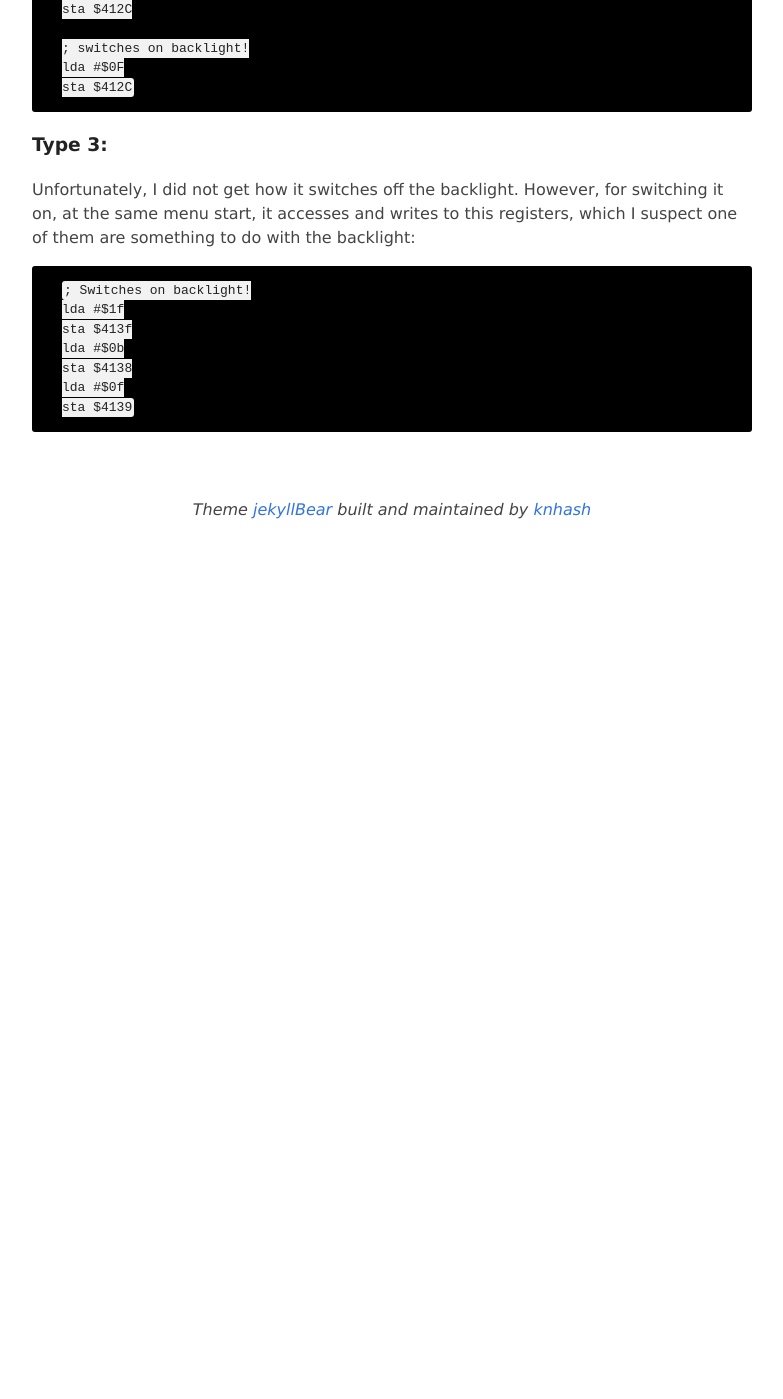
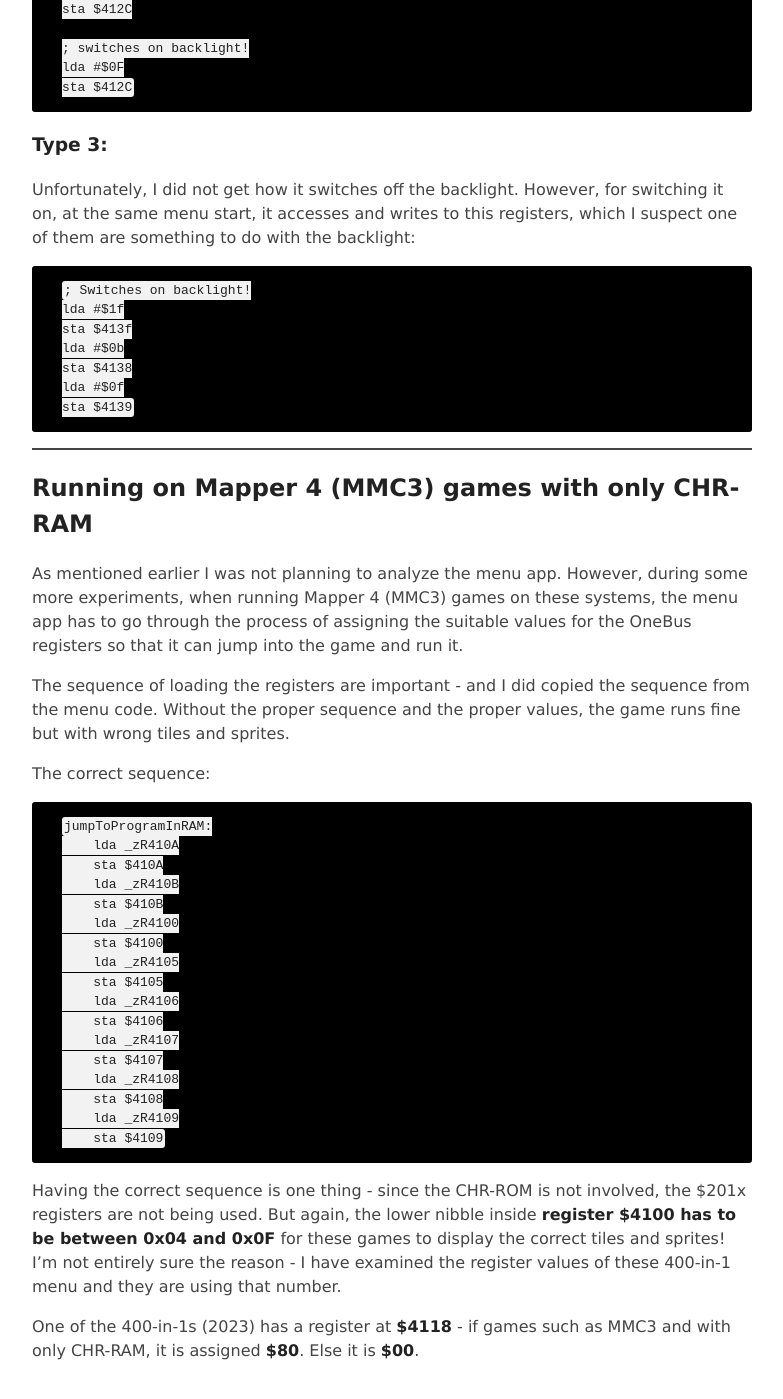
Before and after one commit to nyh-workshop/Custom-ROM-Sup-Game-Box-400in1, a Jekyll site: the page built from ROM_dump_analysis.md, in a window 1280 px wide and 1400 px high, scrolled down 8862 px. Shown: the whole window, without its empty margins (248-1031 px from the left). Built offline with Jekyll 4.4.1, drawn with Linux system fonts in a browser that asks for light colours; before the commit the page ends 9454 px from its top, so only the background shows below that.

Commit message:
added mapper 4 with CHR-RAM in ROM dump analysis

````diff
--- a/ROM_dump_analysis.md
+++ b/ROM_dump_analysis.md
@@ -235,3 +235,37 @@ sta $4138
 lda #$0f
 sta $4139
 ```
+
+---
+
+## Running on Mapper 4 (MMC3) games with only CHR-RAM
+
+As mentioned earlier I was not planning to analyze the menu app. However, during some more experiments, when running Mapper 4 (MMC3) games on these systems, the menu app has to go through the process of assigning the suitable values for the OneBus registers so that it can jump into the game and run it.
+
+The sequence of loading the registers are important - and I did copied the sequence from the menu code. Without the proper sequence and the proper values, the game runs fine but with wrong tiles and sprites.
+
+The correct sequence:
+
+```
+jumpToProgramInRAM:
+    lda _zR410A
+    sta $410A
+    lda _zR410B
+    sta $410B
+    lda _zR4100
+    sta $4100
+    lda _zR4105
+    sta $4105
+    lda _zR4106
+    sta $4106
+    lda _zR4107
+    sta $4107
+    lda _zR4108
+    sta $4108
+    lda _zR4109
+    sta $4109
+```
+
+Having the correct sequence is one thing - since the CHR-ROM is not involved, the $201x registers are not being used. But again, the lower nibble inside **register $4100 has to be between 0x04 and 0x0F** for these games to display the correct tiles and sprites! I'm not entirely sure the reason - I have examined the register values of these 400-in-1 menu and they are using that number.
+
+One of the 400-in-1s (2023) has a register at **$4118** - if games such as MMC3 and with only CHR-RAM, it is assigned **$80**. Else it is **$00**.
````
